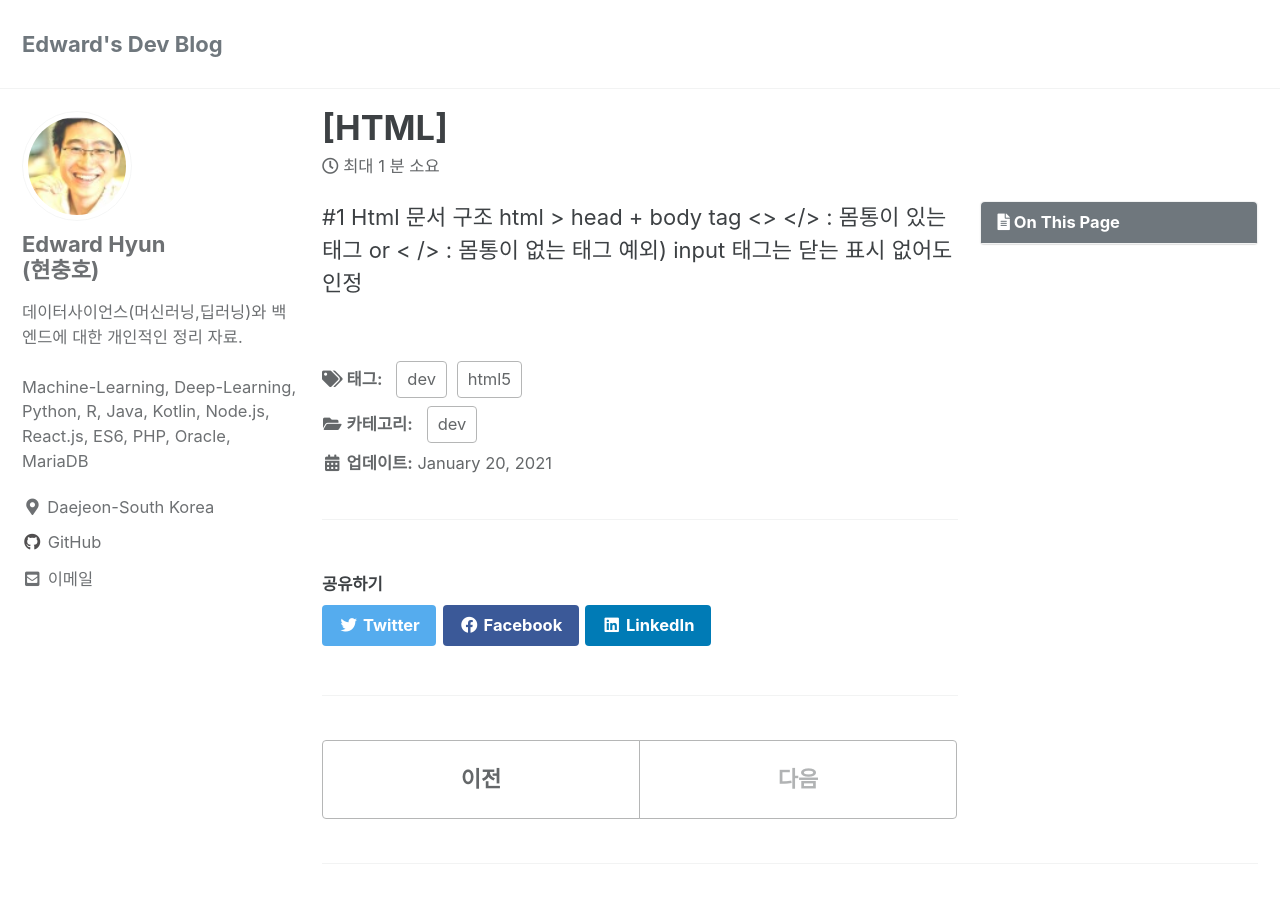
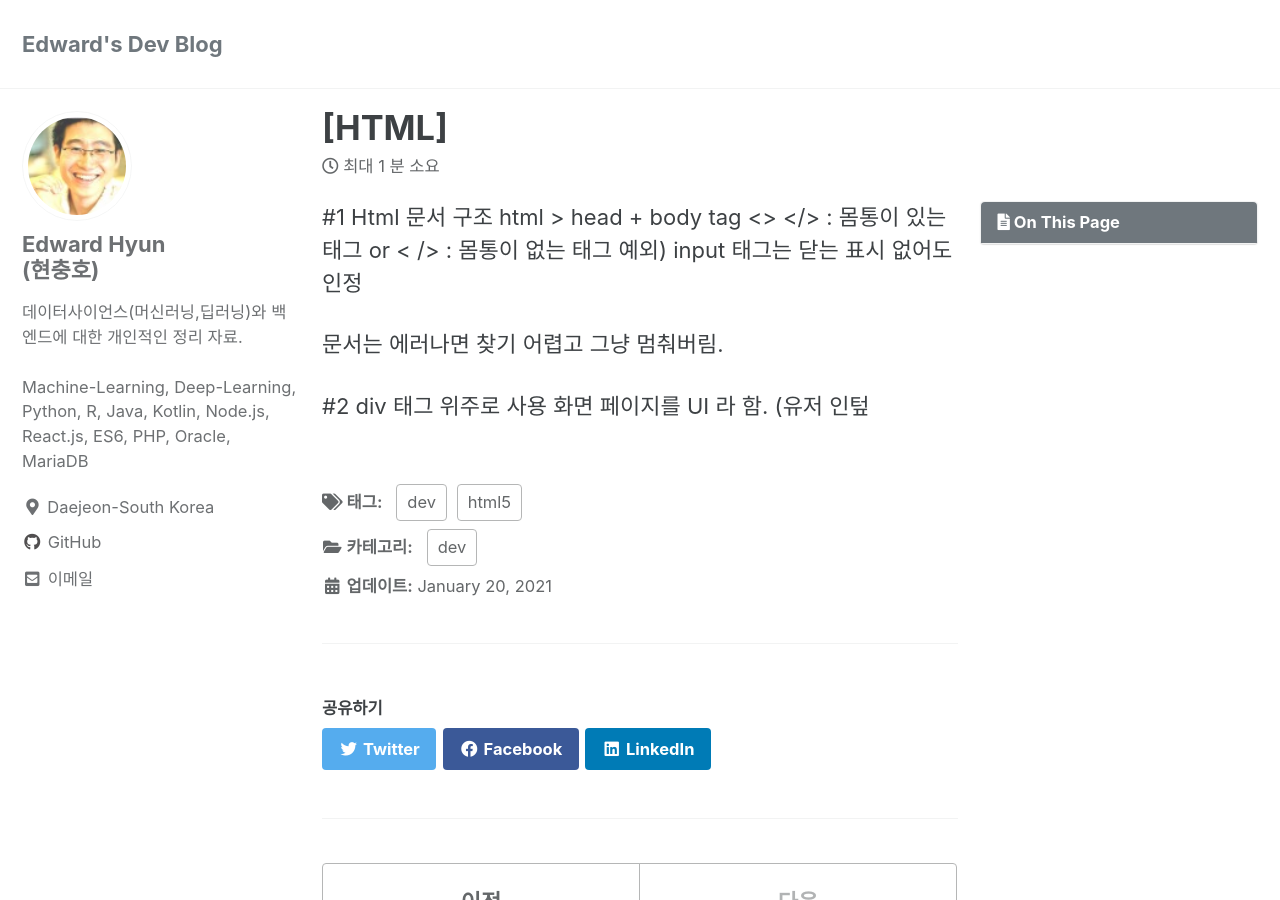
Before and after one commit to iamhch24/iamhch24.github.io, a Jekyll site: the page built from _posts/2021-01-20-[HTML].md, in a window 1280 px wide and 900 px high. Built offline with Jekyll 4.4.1, drawn with Linux system fonts in a browser that asks for light colours; cached includes are drawn as plain includes.

Commit message:
_posts/2021-01-20-[HTML].md updated from https://stackedit.io/

```diff
--- a/_posts/2021-01-20-[HTML].md
+++ b/_posts/2021-01-20-[HTML].md
@@ -13,9 +13,12 @@ toc: true
 html > head + body
 tag <> </> : 몸통이 있는 태그 or <   /> : 몸통이 없는 태그 예외) input 태그는 닫는 표시 없어도 인정
 
+문서는 에러나면 찾기 어렵고 그냥 멈춰버림.
 
+#2 div 태그 위주로 사용
+화면 페이지를 UI 라 함. (유저 인텊
 
 
 <!--stackedit_data:
-eyJoaXN0b3J5IjpbNjIxMzA1NzU0XX0=
+eyJoaXN0b3J5IjpbMTgyOTA0MDI4MV19
 -->
```
